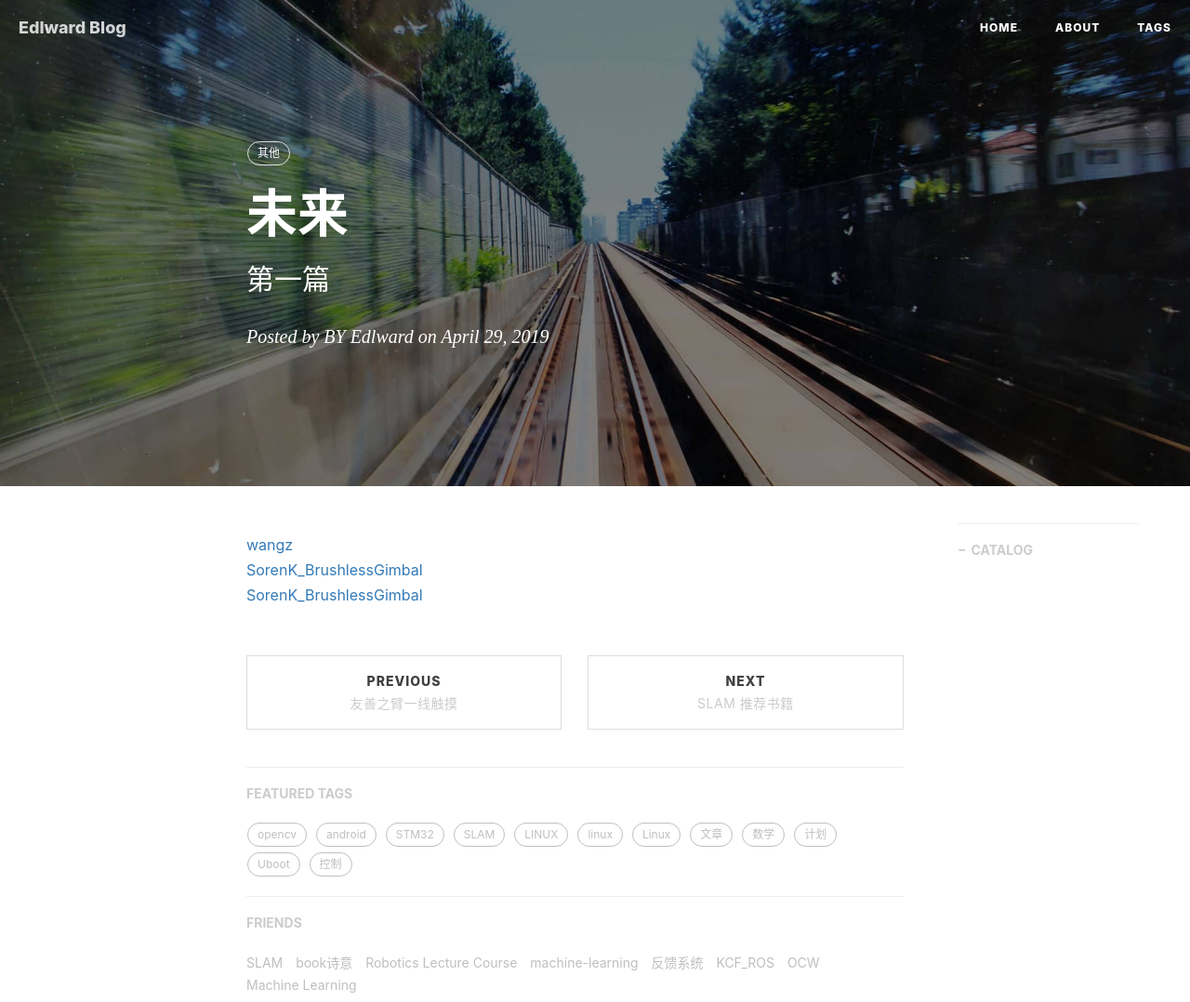
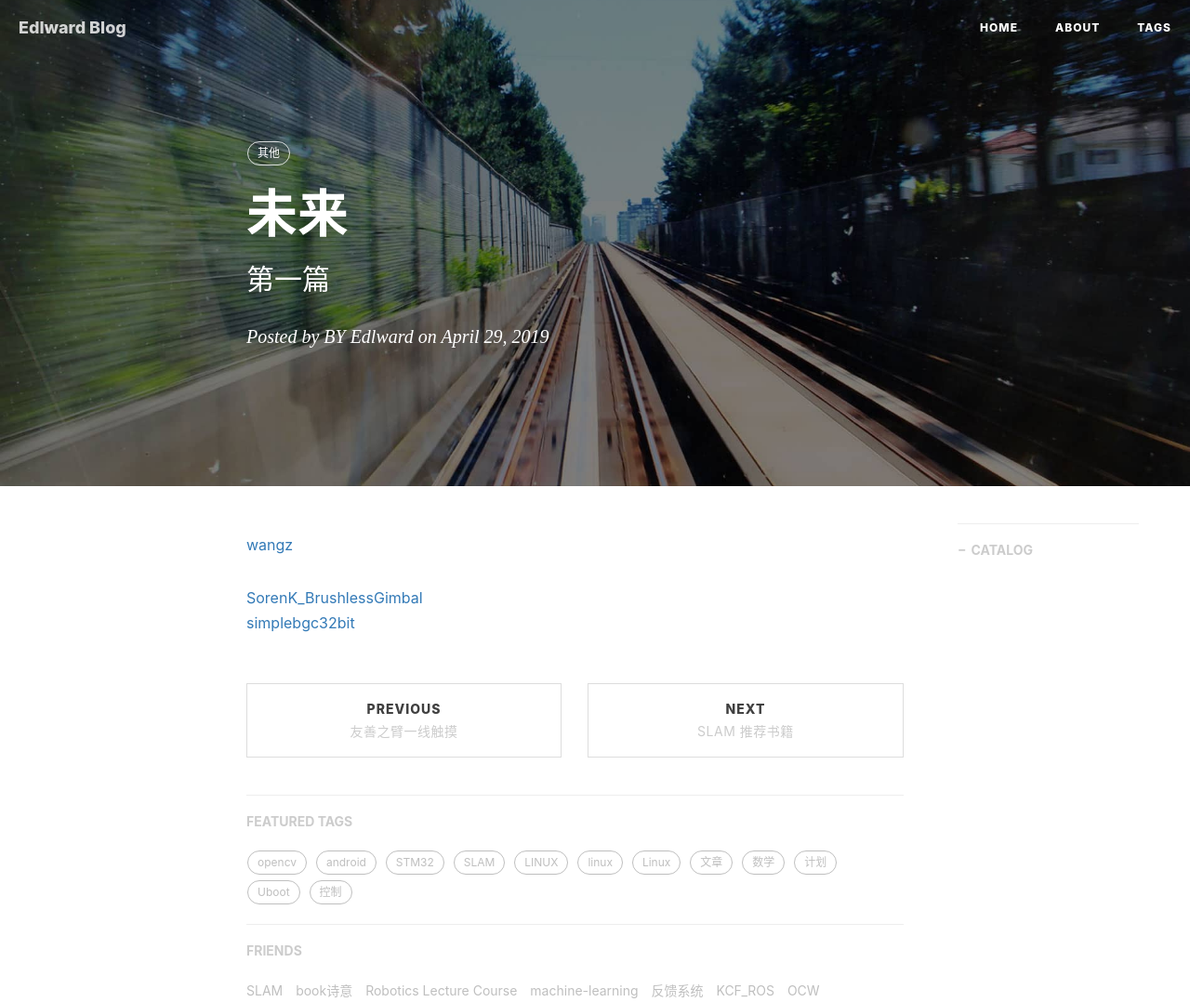
Before and after one commit to gary-robotics/dlward, a Jekyll site: the page built from _posts/2019-11-12-Futrue-2019.markdown, in a window 1280 px wide, cut to the strip 0-1078 px from the top of the page. Shown: the whole strip at 93% size. Built offline with Jekyll 4.4.1, drawn with Linux system fonts in a browser that asks for light colours; nearby versions of some CDN libraries; comment, search, counter and statistics services are not loaded.

Commit message:
Update 2019-11-12-Futrue-2019.markdown

```diff
--- a/_posts/2019-11-12-Futrue-2019.markdown
+++ b/_posts/2019-11-12-Futrue-2019.markdown
@@ -10,5 +10,6 @@ tags:                               #标签
     - 其他
 ---
 [wangz](https://www.aliexpress.com/popular/15-pin-male-to-usb-adapter.html)
-[SorenK_BrushlessGimbal]()
+
 [SorenK_BrushlessGimbal](https://github.com/Edlward/SorenK_BrushlessGimbal)
+[simplebgc32bit](https://www.basecamelectronics.com/simplebgc32bit/)
```
